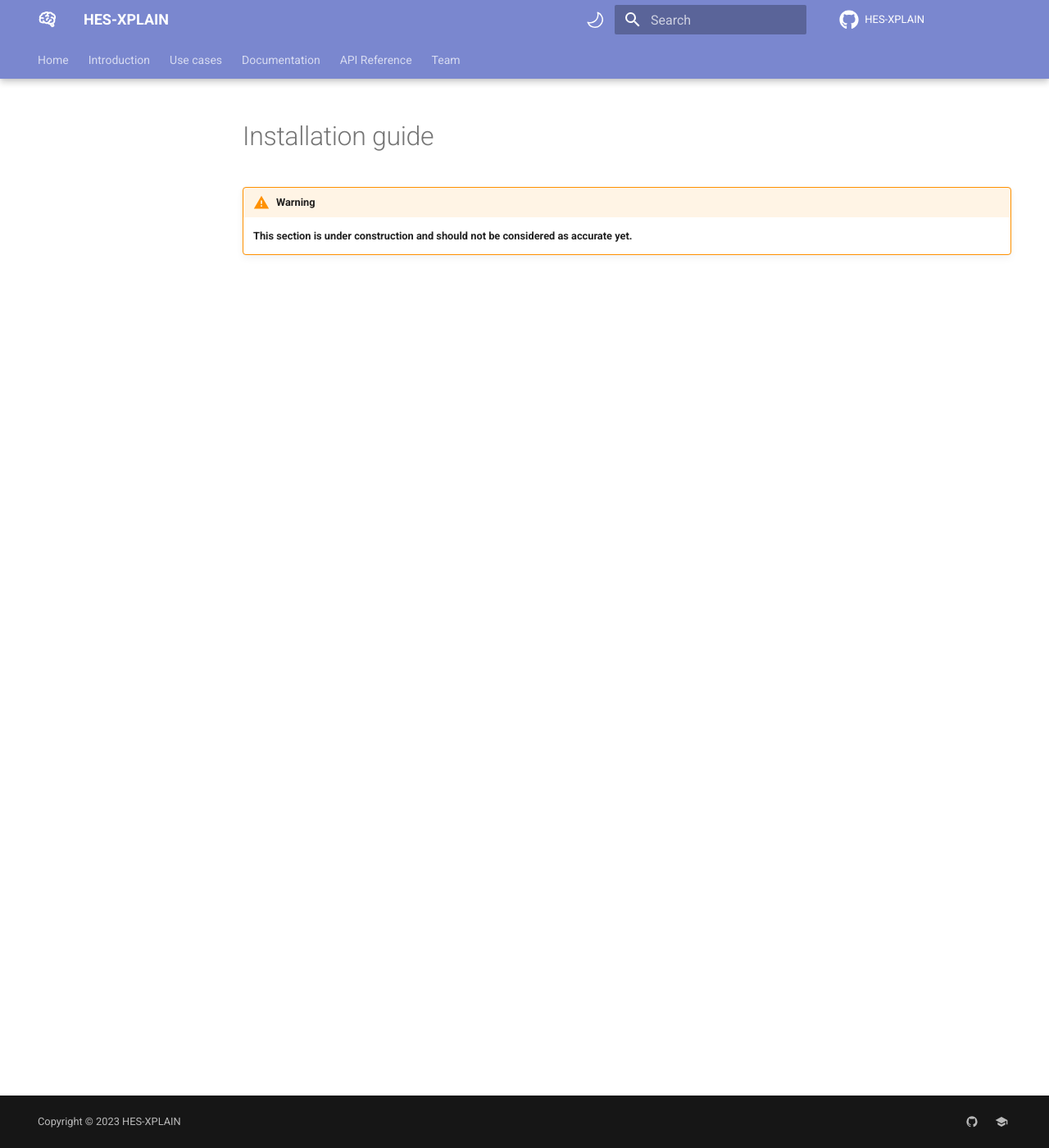
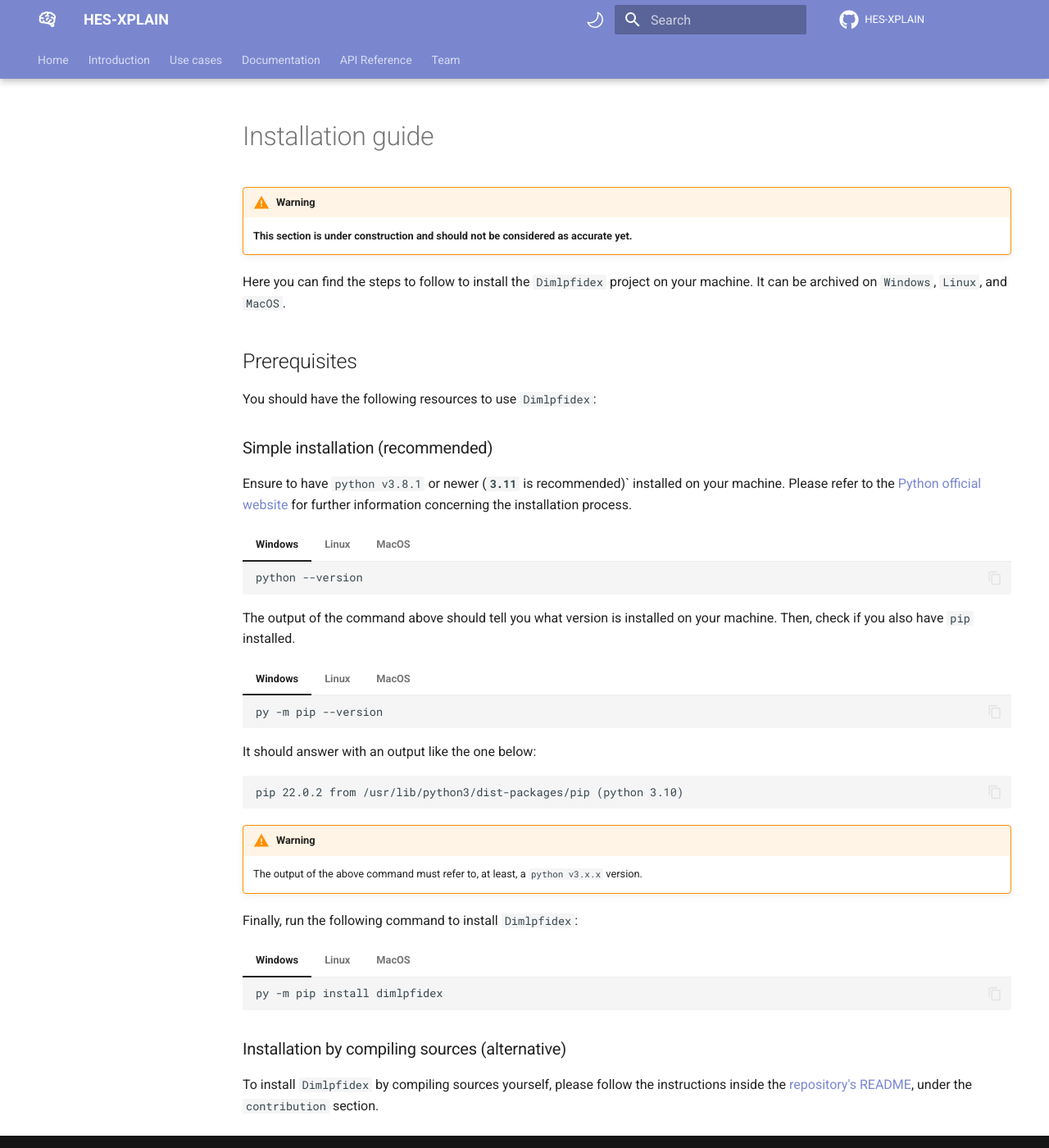
Before and after one commit to HES-XPLAIN/hes-xplain.github.io, an MkDocs documentation site: the page built from docs/documentation/installation-guide.md, in a window 1280 px wide and 1400 px high. Shown: the whole window at 82% size. Built offline with MkDocs 1.6.1 and Material for MkDocs 9.7.7, drawn with Linux system fonts in a browser that asks for light colours; comment, search, counter and statistics services are not loaded.

Commit message:
Added a simple installation guide

````diff
--- a/docs/documentation/installation-guide.md
+++ b/docs/documentation/installation-guide.md
@@ -2,3 +2,76 @@
 
 !!! warning
     **This section is under construction and should not be considered as accurate yet.**
+
+Here you can find the steps to follow to install the `Dimlpfidex` project on your machine. It can be archived on `Windows`, `Linux`, and `MacOS`.
+
+## Prerequisites
+You should have the following resources to use `Dimlpfidex`:
+
+
+
+### Simple installation (recommended)
+Ensure to have `python v3.8.1` or newer (**`3.11`** is recommended)` installed on your machine. Please refer to the [Python official website](https://www.python.org/downloads/) for further information concerning the installation process.
+
+=== "Windows"
+    ```sh
+    python --version
+    ```
+
+=== "Linux"
+    ```sh
+    python3 --version
+    ```
+
+=== "MacOS"
+    ```sh
+    python3 --version
+    ```
+
+The output of the command above should tell you what version is installed on your machine. Then, check if you also have `pip` installed.
+
+=== "Windows"
+    ```sh
+    py -m pip --version
+    ```
+
+=== "Linux"
+    ```sh
+    pip --version
+    ```
+
+=== "MacOS"
+    ```sh
+    pip --version
+    ```
+
+It should answer with an output like the one below:
+```
+pip 22.0.2 from /usr/lib/python3/dist-packages/pip (python 3.10)
+```
+
+!!!Warning
+    The output of the above command must refer to, at least, a `python v3.x.x` version.
+
+Finally, run the following command to install `Dimlpfidex`:
+
+=== "Windows"
+    ```sh
+    py -m pip install dimlpfidex
+    ```
+
+=== "Linux"
+    ```sh
+    pip install dimlpfidex
+    ```
+
+=== "MacOS"
+    ```sh
+    pip install dimlpfidex
+    ```
+
+
+
+
+### Installation by compiling sources (alternative)
+To install `Dimlpfidex` by compiling sources yourself, please follow the instructions inside the [repository's README](https://github.com/HES-XPLAIN/dimlpfidex/blob/main/README.md#contribution), under the `contribution` section.
````
